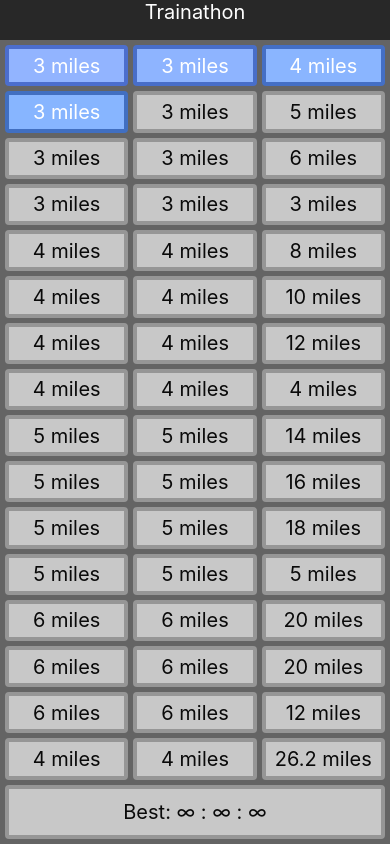
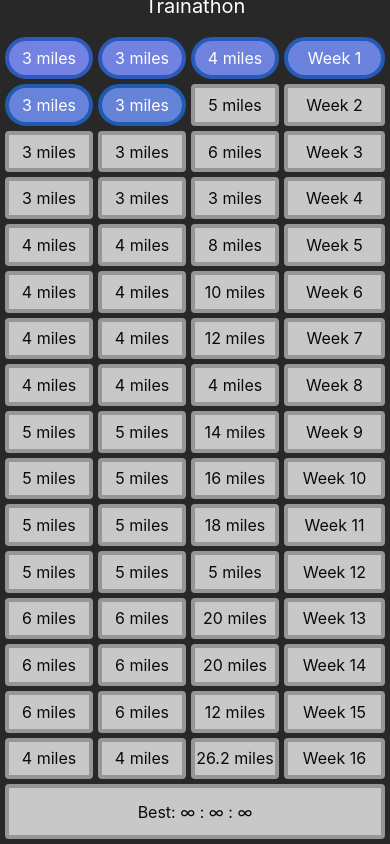
Before and after one commit to michael-carter-projects/Trainathon, a React Native app: screen / in a window 390 px wide. Built offline with nearby package versions, Linux system fonts and the light colour scheme.

Commit message:
add async storage

```diff
--- a/App.js
+++ b/App.js
@@ -1,6 +1,69 @@
 import { StatusBar } from 'expo-status-bar';
-import React, { useState, useReducer } from 'react';
+
+import AsyncStorage from '@react-native-async-storage/async-storage';
+import React, { useState, useEffect, useCallback, useReducer } from 'react';
 import { Dimensions, SafeAreaView, ScrollView, StyleSheet, Text, TouchableOpacity, View } from 'react-native';
+
+
+function two_D_arr_to_str(array) {
+
+  var string_array = '[\n';
+
+  for (let i=0; i<array.length; i++) {
+
+    string_array += '[';
+
+    for (let j=0; j<array[i].length; j++) {
+      string_array += array[i][j];
+      if (j !== array[i].length-1) {
+        string_array += ',';
+      }
+    }
+
+    string_array += ']';
+    string_array += ',\n'
+  }
+
+  string_array += ']';
+
+  return string_array;
+}
+
+function str_to_two_D_arr(string) {
+
+  var two_D_arr = [];
+  var last_semicolon_index = 0;
+
+  string = string.replaceAll('],', ';');
+  string = string.replaceAll('[', '');
+  string = string.replaceAll(']', '');
+  string = string.replaceAll(/\n/g, '');
+  string = ';' + string;
+
+  for (let i=0; i<string.length; i++) {
+
+    if (string[i] === ';' && i !== last_semicolon_index) {
+
+      var one_D_arr = [];
+      var last_comma_index = last_semicolon_index;
+
+      for (let j=last_semicolon_index+1; j<=i; j++) {
+
+        var number = '';
+
+        if (string[j] === ',' || string[j] === ';') {
+          number = string.substring(last_comma_index+1, j);
+          one_D_arr.push(parseInt(number));
+          last_comma_index = j;
+        }
+      }
+
+      last_semicolon_index = i;
+      two_D_arr.push(one_D_arr);
+    }
+  }
+  return two_D_arr;
+}
 
 const goals = [
   [3, 3, 4],
@@ -22,7 +85,7 @@ const goals = [
 ];
 var milestones_g = [
   [1, 1, 1],
-  [1, 0, 0],
+  [1, 1, 0],
   [0, 0, 0],
   [0, 0, 0],
   [0, 0, 0],
@@ -42,22 +105,106 @@ var best_time = '∞ : ∞ : ∞';
 
 export default function App() {
 
+  const [ignored,    forceUpdate  ] = useReducer(x => x + 1, 0);
   const [milestones, setMilestones] = useState(milestones_g);
-  const [ignored,    forceUpdate  ] = useReducer(x => x + 1, 0);
 
-  function get_box_style(indices) {
-    if (milestones[indices.i][indices.j] === 1) {
 
-      let num  = (indices.i*3)+indices.j+1
-      let frac = num / 48;
 
-      let r1 = 150 - frac*180;
-      let g1 = 180 + frac*20;
-      let b1 = 280 - frac*200;
+  /*const pressHandler = key => {
+      console.log('Milestones BEFORE delete');
+      console.log(milestones);
 
-      let r2 =  80 - frac*180;
-      let g2 = 110 + frac*20;
-      let b2 = 210 - frac*200;
+      const newMilestones = milestones.filter(milestone => milestone.key !== milestone);
+
+      console.log('Milestones AFTER delete');
+      console.log(milestones);
+
+      setMilestones(newMilestones);
+      storeMilestonesInAsync(newMilestones);
+    };
+    const submitHandler = text => {
+      //if (text.length === 0) return;
+
+      //const key = Math.random().toString();
+
+      console.log('Milestones BEFORE submit');
+      console.log(milestones);
+
+      const newMilestones = [{ text, key }, ...milestones];
+
+      console.log('Milestones AFTER submit');
+      console.log(milestones);
+
+      setMilestones(newMilestones);
+      storeMilestonesInAsync(newMilestones);
+    };*/
+  useEffect(() => {
+    restoreMilestonesFromAsync();
+  }, []);
+
+  const asyncStorageKey = '@milestones';
+
+  function pressHandler(indices) {
+
+    let new_milestones = milestones;
+    if (milestones[indices.i][indices.j] === 0) {
+      new_milestones[indices.i][indices.j] = 1;
+    }
+    else {
+      new_milestones[indices.i][indices.j] = 0;
+    }
+    setMilestones(new_milestones);
+    storeMilestonesInAsync(new_milestones);
+    forceUpdate();
+  };
+
+  const storeMilestonesInAsync = newMilestones => {
+
+    const stringifiedMilestones = two_D_arr_to_str(newMilestones);
+
+    AsyncStorage.setItem(asyncStorageKey, stringifiedMilestones).catch(err => {
+      console.warn('Error storing milestones in Async');
+      console.warn(err);
+    });
+  };
+
+  const restoreMilestonesFromAsync = () => {
+    AsyncStorage.getItem(asyncStorageKey)
+      .then(stringifiedMilestones => {
+        console.log('Restored Milestones:');
+        console.log(stringifiedMilestones);
+
+        const parsedMilestones = str_to_two_D_arr(stringifiedMilestones);
+
+        if (!parsedMilestones) return;
+
+        setMilestones(parsedMilestones);
+      })
+      .catch(err => {
+        console.warn('Error restoring milestones from async');
+        console.warn(err);
+      });
+  };
+
+
+
+  function get_box_style(indices, week_complete) {
+
+    if (week_complete !== null && week_complete === 0) {
+        return styles.incomplete_box;
+    }
+    if (milestones[indices.i][indices.j] === 1 || week_complete === 1) {
+
+      let num  = (indices.i*4)+indices.j+1
+      let frac = num / 64;
+
+      let r1 = 120 - frac*200;
+      let g1 = 130 + frac*20;
+      let b1 = 230 - frac*150;
+
+      let r2 =  50 - frac*200;
+      let g2 =  90 + frac*20;
+      let b2 = 190 - frac*150;
 
       let bgColor = 'rgba('+r1.toString()+', '+g1.toString()+', '+b1.toString()+',1)';
       let borderColor = 'rgba('+r2.toString()+', '+g2.toString()+', '+b2.toString()+',1)';
@@ -68,6 +215,7 @@ export default function App() {
       return styles.incomplete_box;
     }
   }
+
   function get_text_style(complete) {
     if (complete === 1) {
       return styles.complete_text;
@@ -76,31 +224,34 @@ export default function App() {
       return styles.incomplete_text;
     }
   }
-  function update_milestones(indices) {
 
-    let new_milestones = milestones;
 
-    if (milestones[indices.i][indices.j] === 0) {
-      new_milestones[indices.i][indices.j] = 1;
-    }
-    else {
-      new_milestones[indices.i][indices.j] = 0;
-    }
-    setMilestones(new_milestones);
-    forceUpdate();
-  }
 
   function Box(indices) {
 
-    return (
-      <TouchableOpacity style={{flex:1}} onPress={() => {update_milestones(indices); setMilestones(milestones);}}>
-        <View style={get_box_style(indices)}>
-          <Text style={get_text_style(milestones[indices.i][indices.j])}>
-            {goals[indices.i][indices.j] + ' miles'}
+    if (indices.j === 3) {
+      var week_complete = (milestones[indices.i][0]
+                        && milestones[indices.i][1]
+                        && milestones[indices.i][2]);
+      return (
+        <View style={{flex:1}} style={get_box_style(indices, week_complete)}>
+          <Text style={get_text_style(week_complete)}>
+            {'Week '+(indices.i+1)}
           </Text>
         </View>
-      </TouchableOpacity>
-    );
+      );
+    }
+    else {
+      return (
+        <TouchableOpacity style={{flex:1}} onPress={() => pressHandler(indices)}>
+          <View style={get_box_style(indices, null)}>
+            <Text style={get_text_style(milestones[indices.i][indices.j])}>
+              {goals[indices.i][indices.j] + ' miles'}
+            </Text>
+          </View>
+        </TouchableOpacity>
+      );
+    }
   }
 
   function Row(i) {
@@ -110,6 +261,7 @@ export default function App() {
         <Box key={0} i={i.i} j={0}/>
         <Box key={1} i={i.i} j={1}/>
         <Box key={2} i={i.i} j={2}/>
+        <Box key={3} i={i.i} j={3}/>
       </View>
     );
   }
@@ -146,6 +298,7 @@ export default function App() {
             </View>
         </View>
       </SafeAreaView>
+      <StatusBar style="light"/>
     </View>
   );
 }
@@ -161,11 +314,12 @@ const styles = StyleSheet.create({
   title_bar: {
     flex:1,
     alignItems: 'center',
+    bottom: 6,
     backgroundColor:'rgba(40,40,40,1)'
   },
   scrollview: {
-    flex:20,
-    backgroundColor: 'rgba(100,100,100,1)',
+    flex:25,
+    backgroundColor: 'rgba(40,40,40,1)',
     height: screen_height - 50,
   },
   complete_box: {
@@ -176,7 +330,7 @@ const styles = StyleSheet.create({
     backgroundColor: 'rgba(60,180,50,1)',
     borderColor:     'rgba(0,100,0,1)',
     borderWidth:  4,
-    borderRadius: 4,
+    borderRadius: 100,
     alignItems: 'center',
     justifyContent: 'center',
   },
@@ -194,11 +348,11 @@ const styles = StyleSheet.create({
   },
   complete_text: {
     color: 'rgba(255,255,255,1)',
-    fontSize: 20,
+    fontSize: 16,
   },
   incomplete_text: {
     color: 'rgba(10,10,10,1)',
-    fontSize: 20,
+    fontSize: 16,
   },
   best_time: {
     flex: 1,
--- a/package.json
+++ b/package.json
@@ -8,6 +8,7 @@
     "eject": "expo eject"
   },
   "dependencies": {
+    "@react-native-async-storage/async-storage": "~1.15.0",
     "expo": "~43.0.2",
     "expo-status-bar": "~1.1.0",
     "react": "17.0.1",
```
Also changed, not shown: 1 other file (tests, documents, lock files or other folders).
